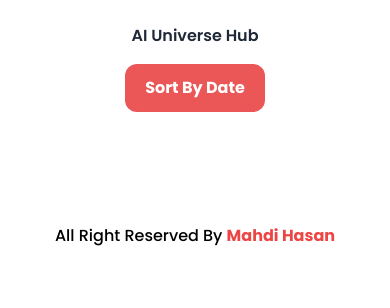
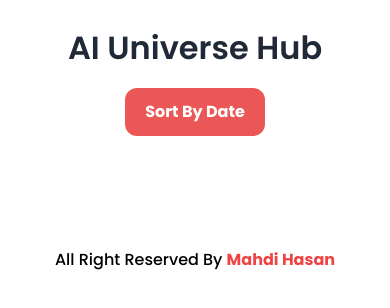
Before and after one commit to maybemahdi/AI-Hub, a plain HTML site: page index.html in a window 390 px wide. Drawn offline with nearby package versions, Linux system fonts and the light colour scheme; no server answers.

Commit message:
Finished

```diff
--- a/index.html
+++ b/index.html
@@ -32,7 +32,7 @@
   <body class="font-[poppins]">
     <section class="w-[85%] mx-auto my-6">
       <div class="flex flex-col justify-center items-center space-y-4">
-        <h3 class="font-semibold text-32px text-center lg:text-[45px]">AI Universe Hub</h3>
+        <h3 class="font-semibold text-[32px] text-center lg:text-[45px]">AI Universe Hub</h3>
         <button
           class="bg-[#EB5757] text-white font-bold transition-all duration-300 rounded-xl hover:bg-[#ed4f4f] text-base py-3 px-5"
         >
```
